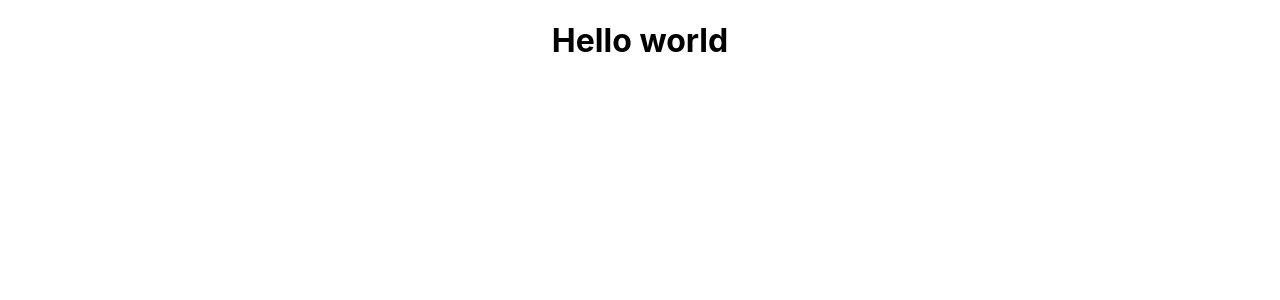
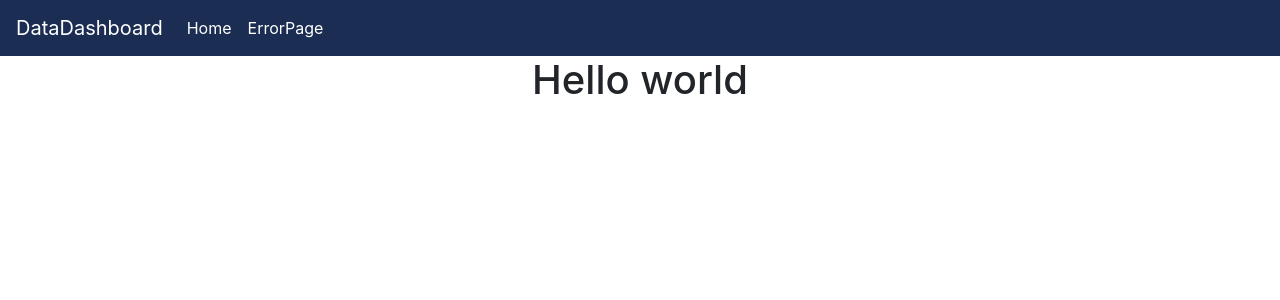
Before and after one commit to georgecosmin98/Data-Dashboard, a React (Create React App) app in the folder frontend/datadashboard-app/: page / in a window 1280 px wide. Shown: the top 300 px of the page. Built offline with nearby package versions, Linux system fonts and the light colour scheme.

Commit message:
Adding header menu and bootstrap

```diff
--- a/frontend/datadashboard-app/src/App.css
+++ b/frontend/datadashboard-app/src/App.css
@@ -14,7 +14,7 @@
 }
 
 .App-header {
-  background-color: #282c34;
+  background-color: #486cb3;
   min-height: 100vh;
   display: flex;
   flex-direction: column;
@@ -36,3 +36,11 @@
     transform: rotate(360deg);
   }
 }
+
+.HeaderComponent{
+  background-color: #1b2d52;
+}
+
+.HeaderComponent a{
+  color: white;
+}
--- a/frontend/datadashboard-app/src/App.js
+++ b/frontend/datadashboard-app/src/App.js
@@ -1,13 +1,15 @@
 import logo from './logo.svg';
+import React, { Component } from 'react'
+import DashboardApp from './components/DashboardApp';
 import './App.css';
-import DashboardApp from './components/DashboardApp';
-
-function App() {
-  return (
-    <div className="App">
-     <DashboardApp/>
-    </div>
-  );
+import './bootstrap.css'
+class App extends Component {
+  render() {
+    return (
+      <div className="App" >
+        <DashboardApp />
+      </div>
+    );
+  }
 }
-
 export default App;
--- /dev/null
+++ b/frontend/datadashboard-app/src/bootstrap.css
@@ -0,0 +1 @@
+@import url(https://unpkg.com/bootstrap@4.1.0/dist/css/bootstrap.min.css)
--- a/frontend/datadashboard-app/src/components/DashboardApp.jsx
+++ b/frontend/datadashboard-app/src/components/DashboardApp.jsx
@@ -2,6 +2,8 @@ import React, { Component } from 'react'
 import { BrowserRouter as Router, Route, Switch } from 'react-router-dom'
 import DashboardComponent from './DashboardComponent'
 import ErrorComponent from './ErrorComponent'
+import HeaderComponent from './HeaderComponent'
+
 
 class DashboardApp extends Component {
 
@@ -10,6 +12,7 @@ class DashboardApp extends Component {
             <div className="DashboardApp">
                 <Router>
                     <>
+                    <HeaderComponent/>
                     <Switch>
                         <Route path="/" exact component={DashboardComponent}/>
                         <Route component={ErrorComponent}/>
--- a/frontend/datadashboard-app/src/components/ErrorComponent.jsx
+++ b/frontend/datadashboard-app/src/components/ErrorComponent.jsx
@@ -5,7 +5,8 @@ class ErrorComponent extends Component{
 render(){
     return(
         <div>
-            <p>Error. This is an incorect URI!</p>
+            <h1>Error 404</h1>
+            <h1>This is an incorect URI!</h1>
         </div>
     )
 }
--- /dev/null
+++ b/frontend/datadashboard-app/src/components/HeaderComponent.jsx
@@ -0,0 +1,20 @@
+import React, { Component } from 'react'
+import {Link} from 'react-router-dom'
+
+class HeaderComponent extends Component {
+
+    render() {
+        return (
+            <div className="HeaderComponent">
+                <nav className="navbar navbar-expand-md">
+                    <div><a href="http://www.google.ro" className="navbar-brand">DataDashboard</a></div>
+                    <ul className="navbar-nav">
+                        <li><Link className="nav-link" to="/">Home</Link></li>
+                        <li><Link className="nav-link" to="/error">ErrorPage</Link></li>
+                    </ul>
+                </nav>
+            </div>
+        )
+    }
+}
+export default HeaderComponent
```
